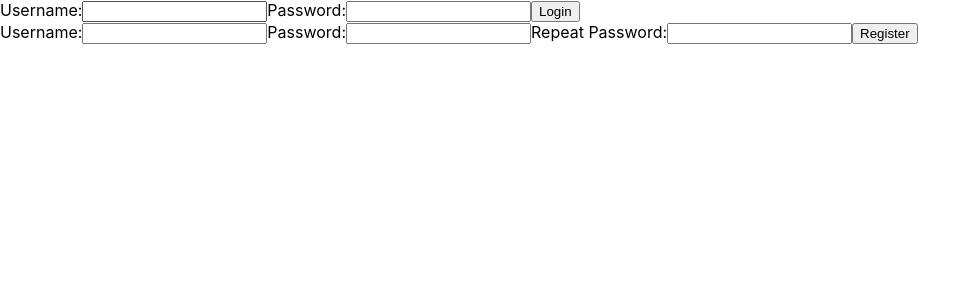
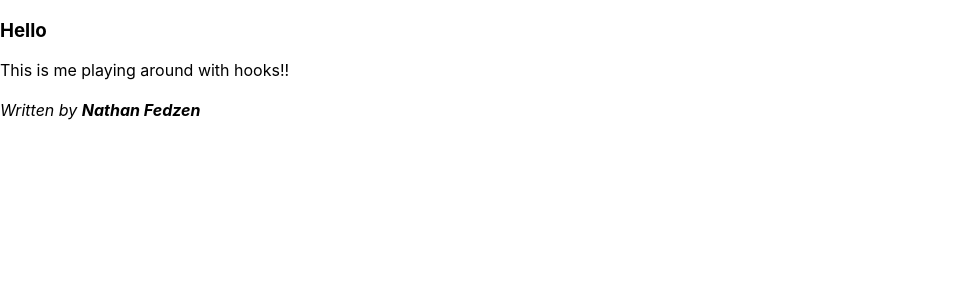
Before and after one commit to nfedzen/practice_blog, a React (Create React App) app: page / in a window 1280 px wide. Shown: the top 300 px of the page, without its empty margins (0-980 px from the left). Built offline with nearby package versions, Linux system fonts and the light colour scheme.

Commit message:
added Post component

```diff
--- a/src/App.js
+++ b/src/App.js
@@ -1,8 +1,8 @@
 import React from 'react'
-
+import Post from './post/Post'
 import UserBar from './user/UserBar.js'
 
 
 export default function App () {
-  return <UserBar />
+  return <Post title="Hello" content="This is me playing around with hooks!!" author="Nathan Fedzen" />
 }
--- /dev/null
+++ b/src/post/Post.js
@@ -0,0 +1,12 @@
+import React from 'react'
+
+export default function Post ({title, content, author}) {
+  return(
+  <div>
+    <h3>{title}</h3>
+    <div>{content}</div>
+    <br />
+    <i>Written by <b>{author}</b></i>
+  </div>
+  )
+}
```
